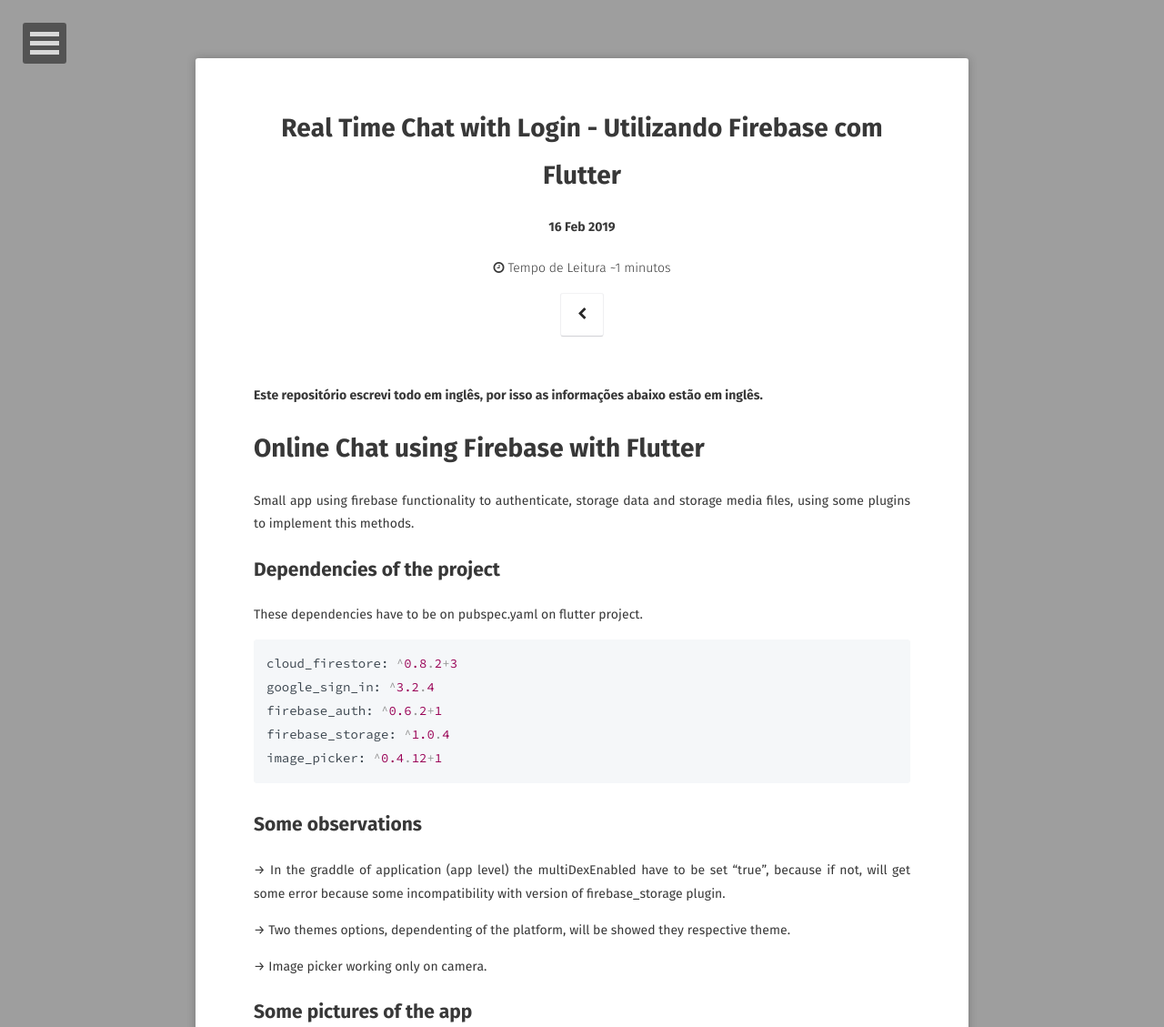
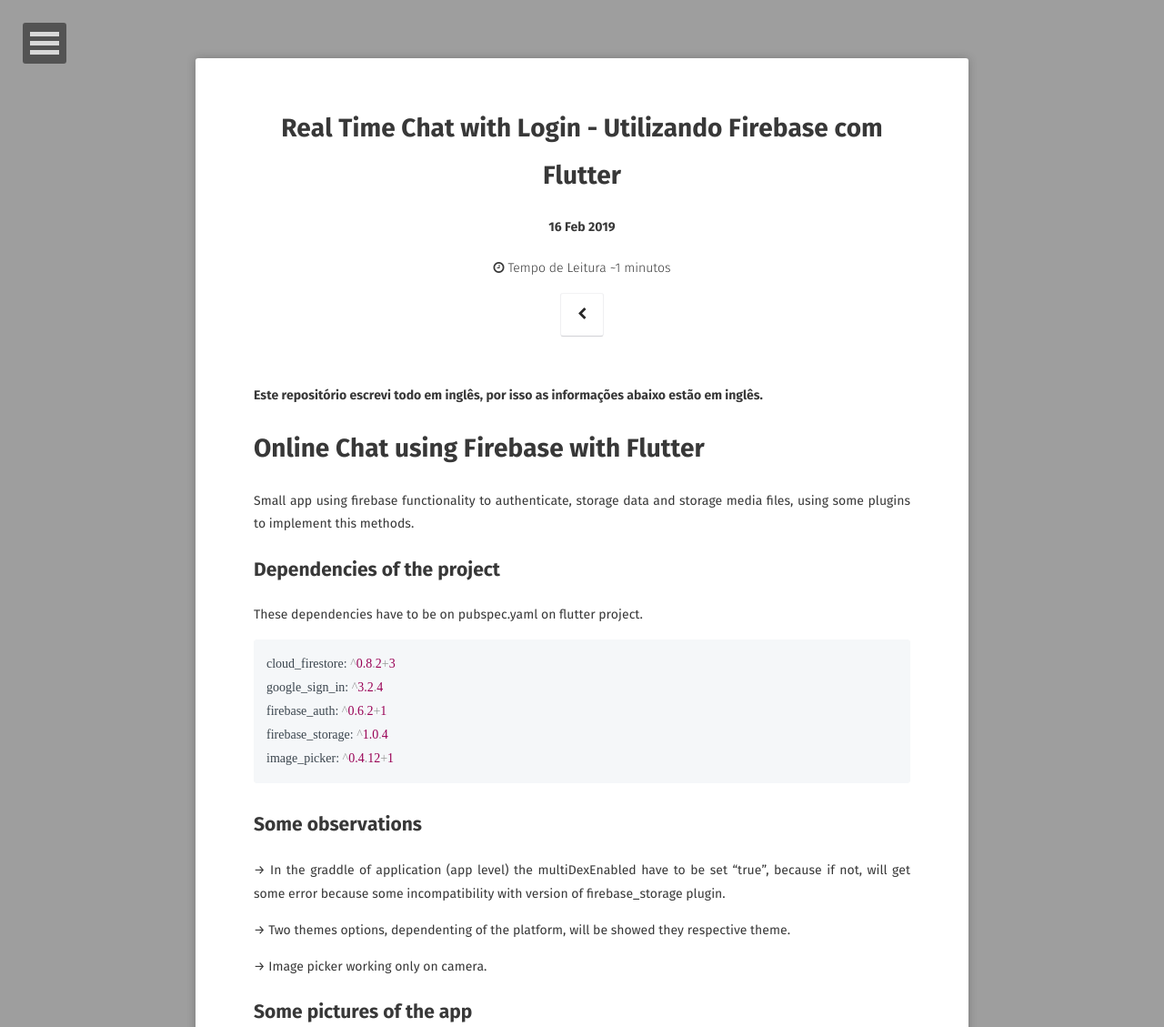
Before and after one commit to jsdaniell/jsdaniell.github.io, a Jekyll site: the page built from _posts/2019-02-16-firebaseflutter.md, in a window 1280 px wide. Shown: the top 1129 px of the page at 91% size. Built offline with Jekyll 4.4.1, drawn with Linux system fonts in a browser that asks for light colours; some web fonts are replaced; grey boxes are pictures that could not be loaded.

Commit message:
font changed on code blocks

```diff
--- a/_sass/typography.scss
+++ b/_sass/typography.scss
@@ -108,7 +108,7 @@
 
 // pre and code
 pre, code {
-	font-family: $font3;
+	font-family: $font4;
 	overflow-x: auto;
 }
 p code,
```
